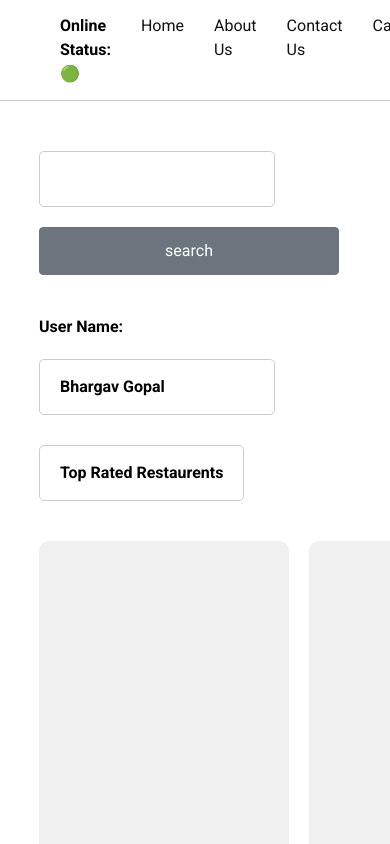
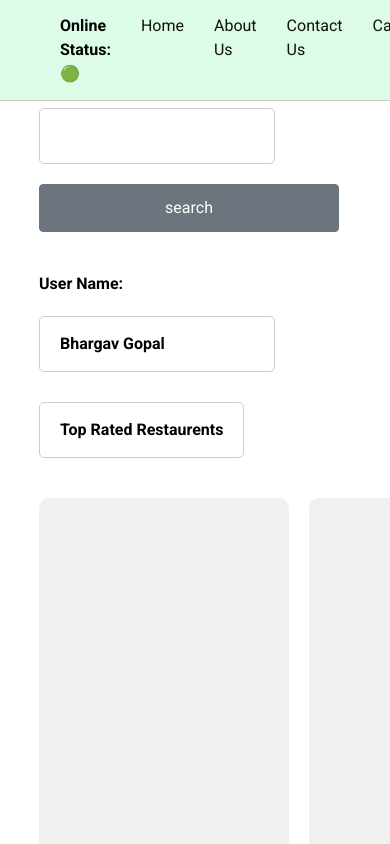
Before and after one commit to bhargavgopal-lanke/React-New, a React app: page / in a window 390 px wide. Built offline with nearby package versions, Linux system fonts and the light colour scheme; no server answers.

Commit message:
Header made fixed on the top.

```diff
--- a/App.css
+++ b/App.css
@@ -1,8 +1,6 @@
 @tailwind base;
 @tailwind components;
 @tailwind utilities;
-
-
 
 html,
 body {
@@ -21,6 +19,8 @@ body {
   align-items: center;
   border-bottom: 1px solid #ccc;
   padding: 10px 30px;
+  width: 100%;
+  z-index: 999;
 }
 
 h1,
@@ -33,7 +33,7 @@ p {
 
 .body-sec {
   width: 80%;
-  margin: 40px auto 0;
+  margin: 10% auto 0;
 }
 
 .nav-items ul li {
@@ -216,3 +216,9 @@ span.red {
   height: 10px;
   margin-left: 10px;
 }
+
+@media screen and (max-width: 768px) {
+  .body-sec {
+    margin-top: 25%;
+  }
+}
--- a/src/components/Header.jsx
+++ b/src/components/Header.jsx
@@ -17,7 +17,7 @@ const Header = () => {
 
   return (
     <div>
-      <div className="header">
+      <div className="header bg-green-100 fixed top-0 w-11">
         <div className="logo">
           <img src={logoimage} className="w-48" alt="" title="logo" />
         </div>
```
